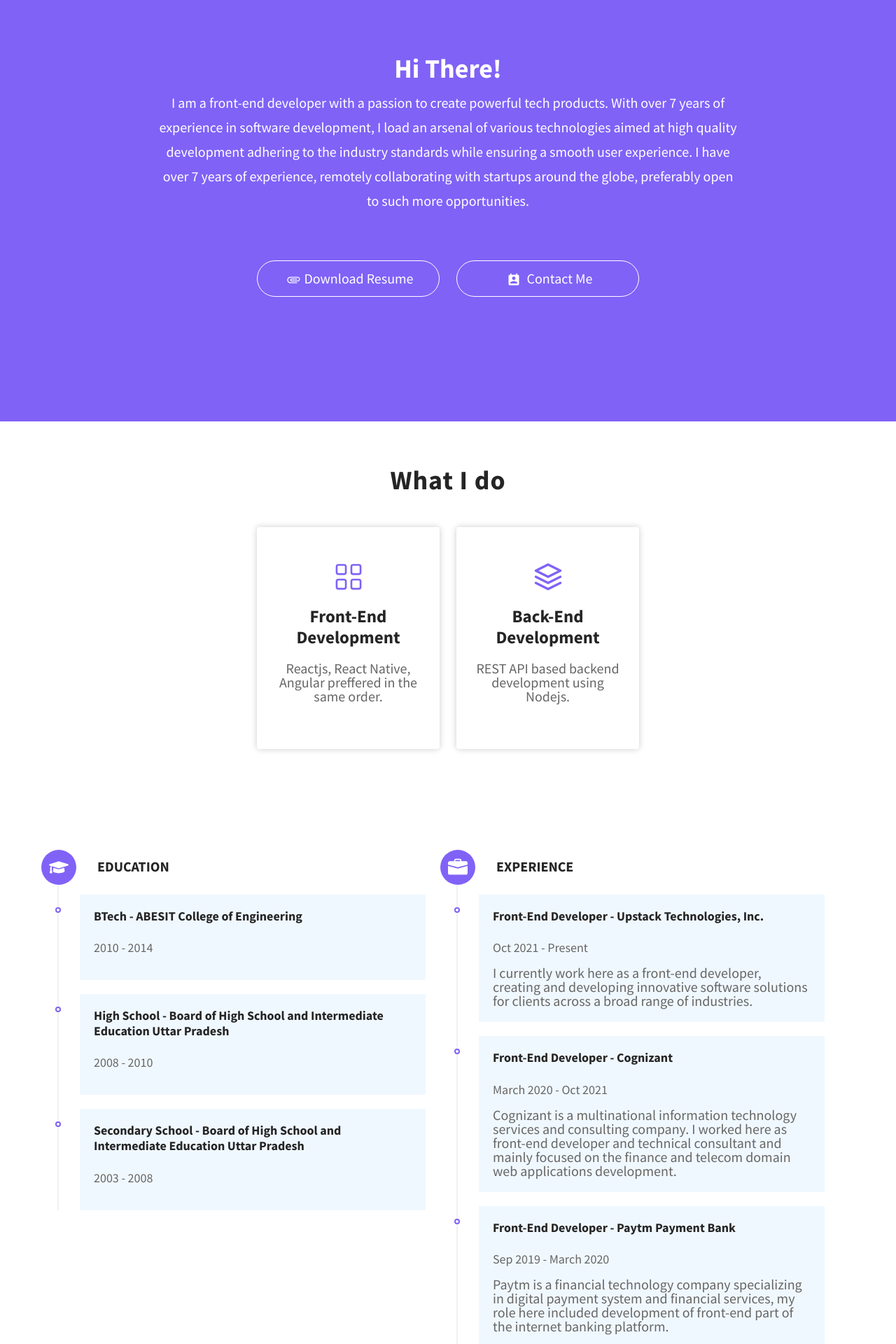
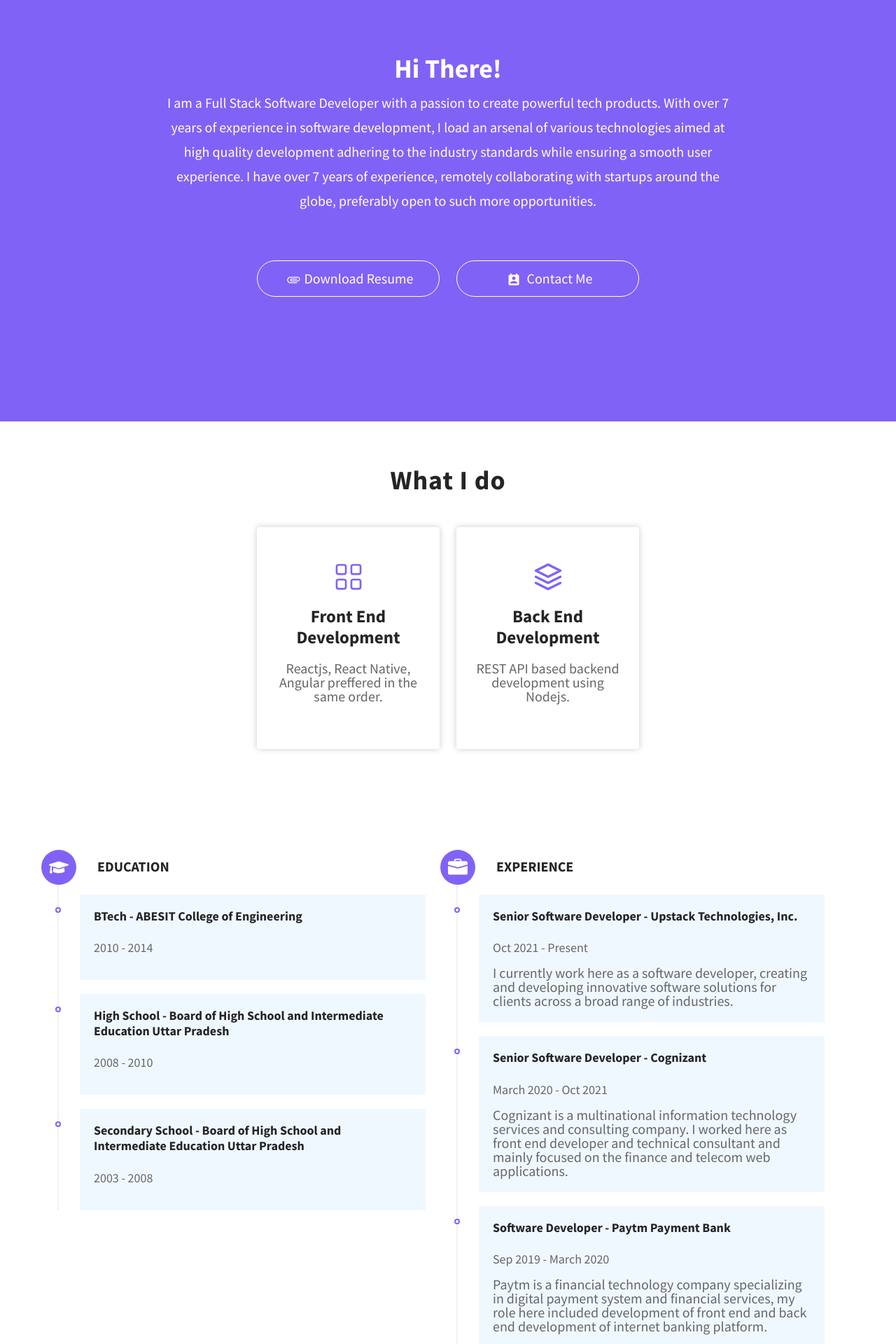
Before and after one commit to mustkem/portfolio, a Next.js app: page / in a window 1280 px wide. Shown: the part 860-2780 px from the top of the page at 70% size. Built offline with nearby package versions, Linux system fonts and the light colour scheme.

Commit message:
update home page

```diff
--- a/components/About/About.jsx
+++ b/components/About/About.jsx
@@ -23,13 +23,13 @@ const About = () => {
             >
               <h3 className="d-flex justify-content-center">Hi There!</h3>
               <p>
-                I am a front-end developer with a passion to create powerful
-                tech products. With over 7 years of experience in software
-                development, I load an arsenal of various technologies aimed at
-                high quality development adhering to the industry standards
-                while ensuring a smooth user experience. I have over 7 years of
-                experience, remotely collaborating with startups around the
-                globe, preferably open to such more opportunities.
+                I am a Full Stack Software Developer with a passion to create
+                powerful tech products. With over 7 years of experience in
+                software development, I load an arsenal of various technologies
+                aimed at high quality development adhering to the industry
+                standards while ensuring a smooth user experience. I have over 7
+                years of experience, remotely collaborating with startups around
+                the globe, preferably open to such more opportunities.
               </p>
               <div className="row d-flex pt-5 pb-5 justify-content-center">
                 <div className="col-md-12 col-lg-8 col-xs-12">
--- a/components/Banner/Banner.jsx
+++ b/components/Banner/Banner.jsx
@@ -24,12 +24,11 @@ const Banner = () => {
                 Mustkeem K
               </h1>
               <p
-                className="script-font"
                 data-aos-duration="1000"
                 data-aos="fade-up"
                 data-aos-delay="600"
               >
-                Front-End Developer & Mentor
+                Software Developer & Mentor
               </p>
               <img
                 className="script-font profile-avatar"
--- a/components/Resume/Resume.jsx
+++ b/components/Resume/Resume.jsx
@@ -76,11 +76,11 @@ const Resume = () => {
                 <li>
                   <div className="content-text">
                     <h3 className="line-title">
-                      Front-End Developer - Upstack Technologies, Inc.
+                      Senior Software Developer - Upstack Technologies, Inc.
                     </h3>
                     <span>Oct 2021 - Present</span>
                     <p className="line-text">
-                      I currently work here as a front-end developer, creating
+                      I currently work here as a software developer, creating
                       and developing innovative software solutions for clients
                       across a broad range of industries.
                     </p>
@@ -89,41 +89,41 @@ const Resume = () => {
                 <li>
                   <div className="content-text">
                     <h3 className="line-title">
-                      Front-End Developer - Cognizant
+                      Senior Software Developer - Cognizant
                     </h3>
                     <span>March 2020 - Oct 2021</span>
                     <p className="line-text">
                       Cognizant is a multinational information technology
-                      services and consulting company. I worked here as front-end
-                      developer and technical consultant and mainly focused on
-                      the finance and telecom domain web applications development.
+                      services and consulting company. I worked here as front
+                      end developer and technical consultant and mainly focused
+                      on the finance and telecom web applications.
                     </p>
                   </div>
                 </li>
                 <li>
                   <div className="content-text">
                     <h3 className="line-title">
-                      Front-End Developer - Paytm Payment Bank
+                      Software Developer - Paytm Payment Bank
                     </h3>
                     <span>Sep 2019 - March 2020</span>
                     <p className="line-text">
                       Paytm is a financial technology company specializing in
                       digital payment system and financial services, my role
-                      here included development of front-end part of the
-                      internet banking platform.
+                      here included development of front end and back end
+                      development of internet banking platform.
                     </p>
                   </div>
                 </li>
                 <li>
                   <div className="content-text">
                     <h3 className="line-title">
-                      Full-Stack Developer - Sparxit Inc.
+                      Software Developer - Sparxit Inc.
                     </h3>
                     <span>December 2016 - March 2020</span>
                     <p className="line-text">
                       Sparx IT Solutions is a software development company that
                       specializes in creating custom software applications. My
-                      role at sparxIt included both front-end and back-end
+                      role at sparxIt included both front end and back end
                       development.
                     </p>
                   </div>
--- a/components/Services/Services.jsx
+++ b/components/Services/Services.jsx
@@ -37,7 +37,7 @@ const Services = () => {
                 <BsGrid />
               </div>
               <div className="services-content">
-                <h3>Front-End Development</h3>
+                <h3>Front End Development</h3>
                 <p>
                   Reactjs, React Native, Angular preffered in the same order.
                 </p>
@@ -56,7 +56,7 @@ const Services = () => {
                 <FiLayers />
               </div>
               <div className="services-content">
-                <h3>Back-End Development</h3>
+                <h3>Back End Development</h3>
                 <p>REST API based backend development using Nodejs.</p>
               </div>
             </div>
--- a/pages/index.tsx
+++ b/pages/index.jsx
@@ -1,4 +1,3 @@
-import type { NextPage } from "next";
 import Head from "next/head";
 import { useEffect } from "react";
 
@@ -59,19 +58,22 @@ const HeadMeta = () => {
       Learn how to configure a non-root public URL by running `npm run build`.
     */}
 
-      <meta name="title" content="Mustkeem K | Front-End Developer" />
+      <meta name="title" content="Mustkeem K | Full Stack Software Developer" />
       <meta
         name="description"
-        content="Mustkeem K is a front-end Developer and Mentor with over 6 years of experience in remote application, web development and mentoring."
+        content="Mustkeem K is a Full Stack Software Developer and Mentor with over 7 years of experience in software development, web application development and mentoring."
       />
 
       {/* Open Graph / Facebook  */}
       <meta property="og:type" content="website" />
       <meta property="og:url" content="https://metatags.io/" />
-      <meta property="og:title" content="Mustkeem K | Front-End Developer" />
+      <meta
+        property="og:title"
+        content="Mustkeem K | Full Stack Software Developer"
+      />
       <meta
         property="og:description"
-        content="Mustkeem K is a front-end Developer and Mentor with over 6 years of experience in remote application, web development and mentoring."
+        content="Mustkeem K is a Full Stack Software Developer and Mentor with over 7 years of experience in software development, web application development and mentoring."
       />
 
       {/* Twitter  */}
@@ -79,17 +81,19 @@ const HeadMeta = () => {
       <meta property="twitter:url" content="https://metatags.io/" />
       <meta
         property="twitter:title"
-        content="Mustkeem K | front-end Developer"
+        content="Mustkeem K | Full Stack Software Developer"
       />
       <meta
         property="twitter:description"
-        content="Mustkeem K is a front-end Developer and Mentor with over 6 years of experience in remote application, web development and mentoring."
+        content="Mustkeem K is a Full Stack Software Developer and Mentor with over 7 years of experience in software development, web application development and mentoring."
       />
+
+      {console.log("test")}
     </>
   );
 };
 
-const Home: NextPage = () => {
+const Home = () => {
   useEffect(() => {
     AOS.init({
       duration: 1000,
@@ -100,7 +104,7 @@ const Home: NextPage = () => {
   return (
     <div>
       <Head>
-        <title>Mustkeem K | Front-End Developer</title>
+        <title>Mustkeem K | Full Stack Software Developer</title>
         <HeadMeta />
       </Head>
       <div>
```
